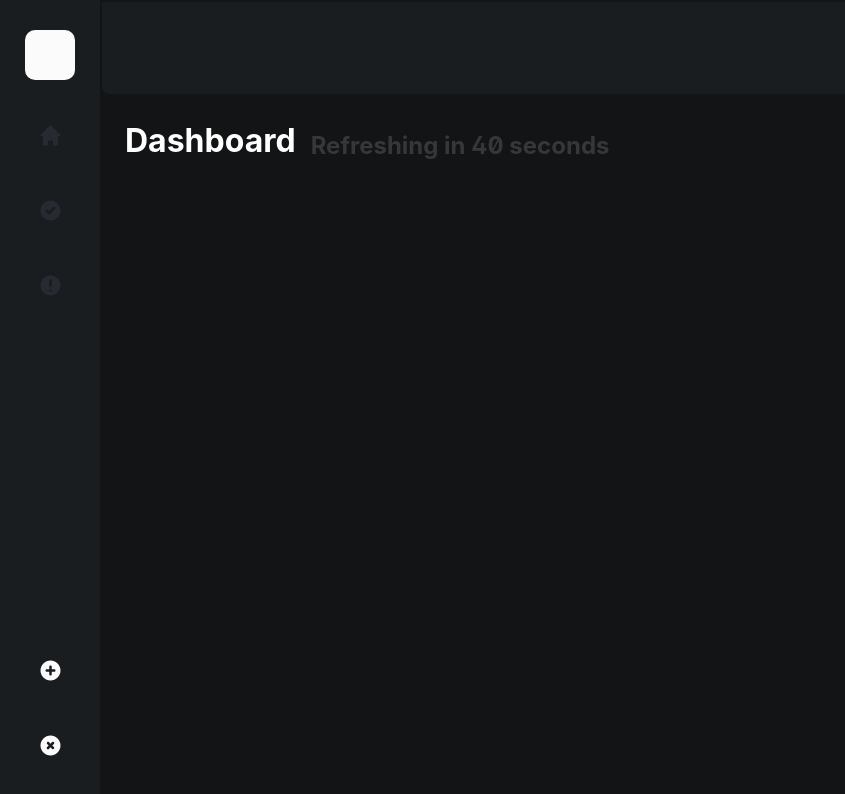
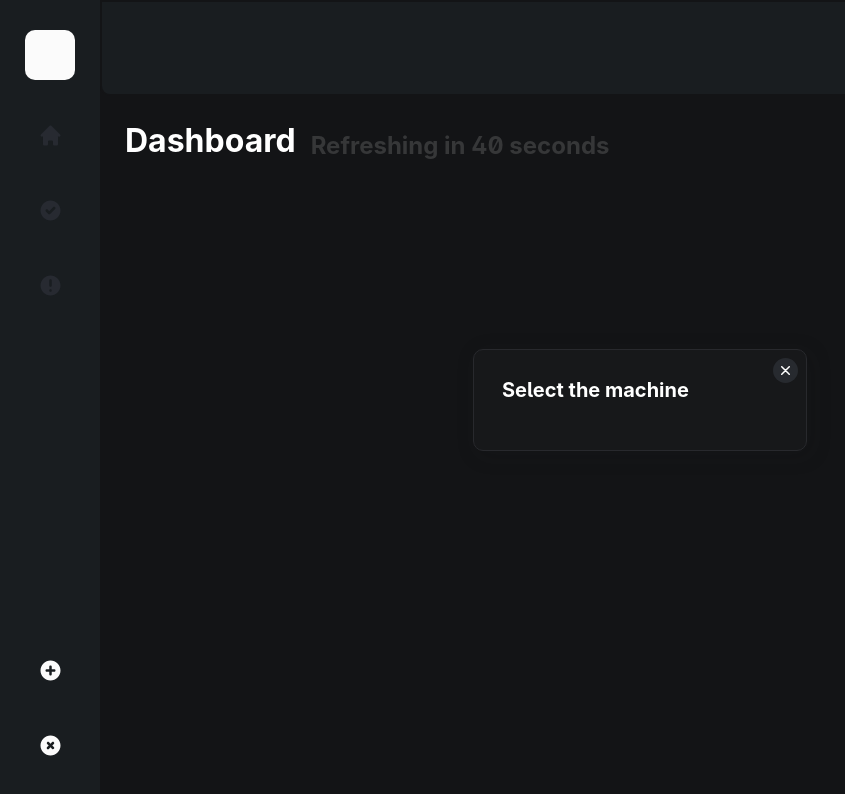
Before and after one commit to aprade/marcys-interface, a Svelte app: page / in a window 1280 px wide. Shown: the top 794 px of the page, without its empty margins (0-845 px from the left). Built offline with nearby package versions, Linux system fonts and the light colour scheme.

Commit message:
feat: create select dialog

```diff
--- /dev/null
+++ b/src/Components/Dialog/Select.svelte
@@ -0,0 +1,180 @@
+<script lang="ts">
+    import { slide } from 'svelte/transition';
+    import { machines, machine } from '../../stores/machines';
+
+    export let show: boolean = false;
+
+    const close = (): boolean => (show = false);
+
+    $: show;
+  </script>
+
+  {#if show}
+    <div transition:slide class="dialog-select">
+      <div class="dialog-header">
+        <h1>Select the machine</h1>
+        <div class="close-btn" on:click={close}>
+            <svg width="9" height="9" viewBox="0 0 9 9" fill="none" xmlns="http://www.w3.org/2000/svg">
+                <path d="M0.75 0.75L8.25 8.25M0.75 8.25L8.25 0.75L0.75 8.25Z" stroke="white" stroke-width="1.5" stroke-linecap="round" stroke-linejoin="round"/>
+            </svg>
+        </div>
+      </div>
+
+      <div class="items">
+          {#each $machines as mach, index}
+            <div class="item" on:click={() => {machine.update(_ => mach); close();}}>
+                <span>
+                    {mach}
+                    {#if mach === $machine}
+                        <div class="active"></div>
+                    {/if}
+                </span>
+                {#if index !== $machines.length - 1}
+                    <div class="border"></div>
+                {/if}
+            </div>
+          {/each}
+      </div>
+    </div>
+  {/if}
+
+  <style>
+    .dialog-select {
+      position: absolute;
+
+      background-color: #17181a;
+
+      width: 334px;
+      max-height: 401px;
+
+      /* overflow-y: scroll; */
+
+      border: 0.4px solid #28292d;
+      box-sizing: border-box;
+      border-radius: 10px;
+
+      filter: drop-shadow(4px 4px 10px rgba(19, 20, 22, 0.15));
+
+      top: 50%;
+      left: 50%;
+      transform: translate(-50%, -50%);
+
+      display: flex;
+      flex-direction: column;
+      justify-content: space-between;
+    }
+
+    .dialog-header {
+        width: 100%;
+
+        padding: 28px 28px 28px 28px;
+    }
+
+    h1 {
+      color: white;
+      font-size: 20px;
+    }
+
+    .close-btn {
+        position: absolute;
+
+        top: 8px;
+        right: 8px;
+
+        width: 25px;
+        height: 25px;
+
+        border-radius: 25px;
+
+        background-color: #272A2F;
+
+        display: flex;
+        justify-content: center;
+        align-items: center;
+
+        transition: all 0.3s ease-in-out;
+    }
+
+    .close-btn:hover {
+        background-color: #272a31;
+        filter: drop-shadow(4px 4px 20px rgba(39, 42, 49, 0.1));
+    }
+
+    .items {
+        padding: 10px;
+
+        max-height: 350px;
+
+        overflow-y: scroll;
+    }
+
+    .items::-webkit-scrollbar-track {
+        background-color: transparent;
+        border: none;
+    }
+
+    .items::-webkit-scrollbar {
+        width: 2px;
+        background-color: transparent;
+
+        overflow: hidden;
+    }
+
+    .items::-webkit-scrollbar-thumb {
+        border-radius: 10px;
+        background-color: #28292D;
+    }
+
+    .item {
+        color: #FFF;
+        font-weight: 600;
+        font-size: 17px;
+
+        height: 74px;
+
+        border-radius: 10px;
+
+        padding: 0 28px;
+
+        display: flex;
+        flex-direction: column;
+
+        transition: all .3s ease-in-out;
+    }
+
+    .item:hover {
+        background-color: #272A31;
+    }
+
+    .item .active {
+        background-color: #007AFF;
+
+        width: 10px;
+        height: 10px;
+
+        border-radius: 10px;
+
+        margin-left: 15px;
+    }
+
+    .item span {
+        flex-grow: 1;
+
+        display: flex;
+        align-items: center;
+    }
+
+    .item .border {
+        bottom: 0;
+
+        width: 100%;
+
+        border-bottom: 0.4px solid #28292D;
+    }
+
+    @media screen and (min-width: 1650px) {
+      h1 {
+        font-size: 23px;
+      }
+    }
+  </style>
--- a/src/Components/Sidebar.svelte
+++ b/src/Components/Sidebar.svelte
@@ -1,12 +1,15 @@
 <script lang="ts">
   import DialogAdd from './Dialog/Add.svelte';
   import DialogRemove from './Dialog/Remove.svelte';
+  import DialogSelect from './Dialog/Select.svelte';
 
   let showAddDialog: boolean = false;
   let showRemoveDialog: boolean = false;
+  let showSelectDialog: boolean = true;
 
   $: showAddDialog;
   $: showRemoveDialog;
+  $: showSelectDialog;
 </script>
 
 <div class="sidebar">
@@ -14,7 +17,7 @@
 
   <div class="menu">
     <div class="top-menu">
-      <div class="item">
+      <div class="item" on:click={() => (showSelectDialog = true)}>
         <svg
           width="21"
           height="21"
@@ -110,6 +113,7 @@
 
   <DialogAdd bind:show={showAddDialog} />
   <DialogRemove bind:show={showRemoveDialog} />
+  <DialogSelect bind:show={showSelectDialog} />
 </div>
 
 <style>
```
